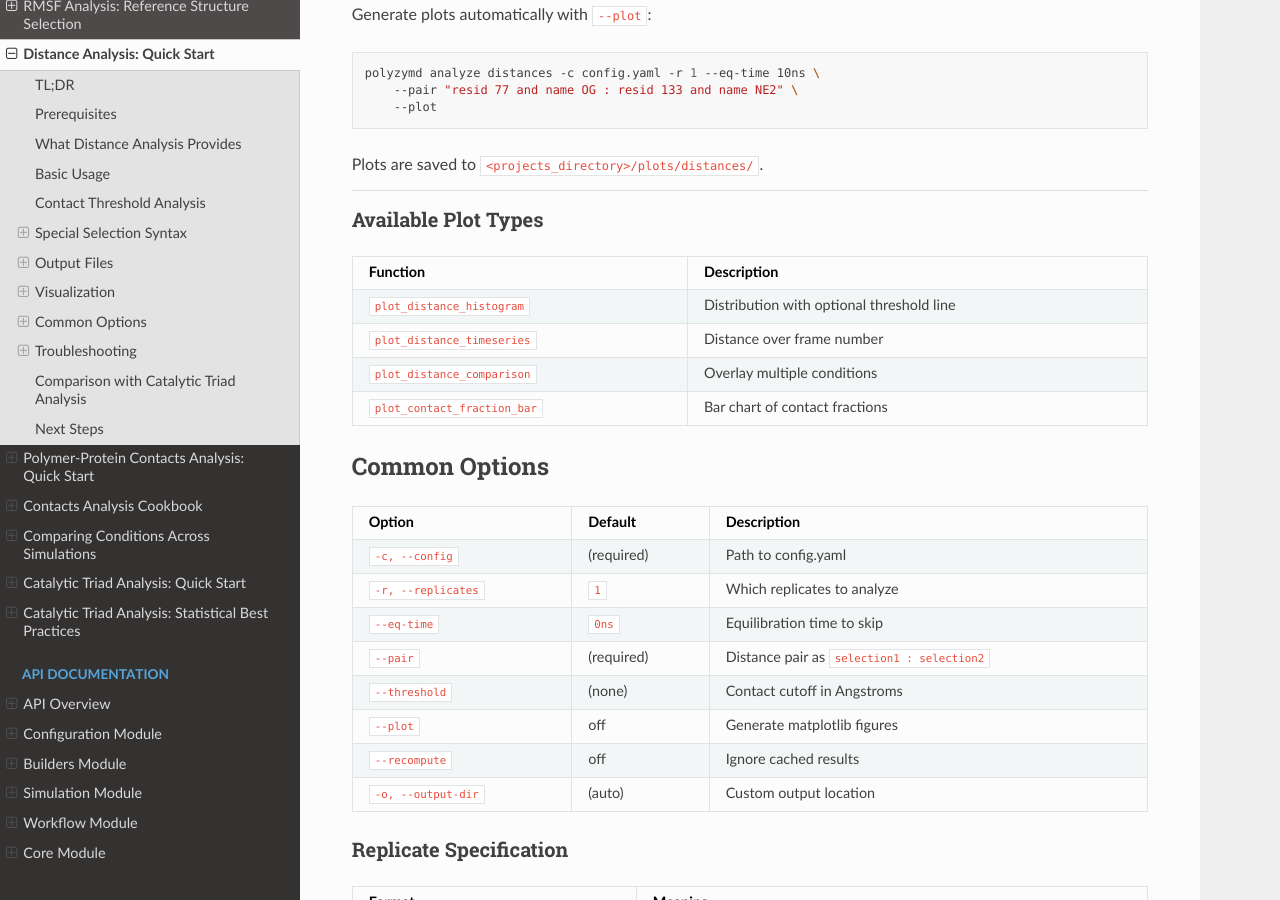
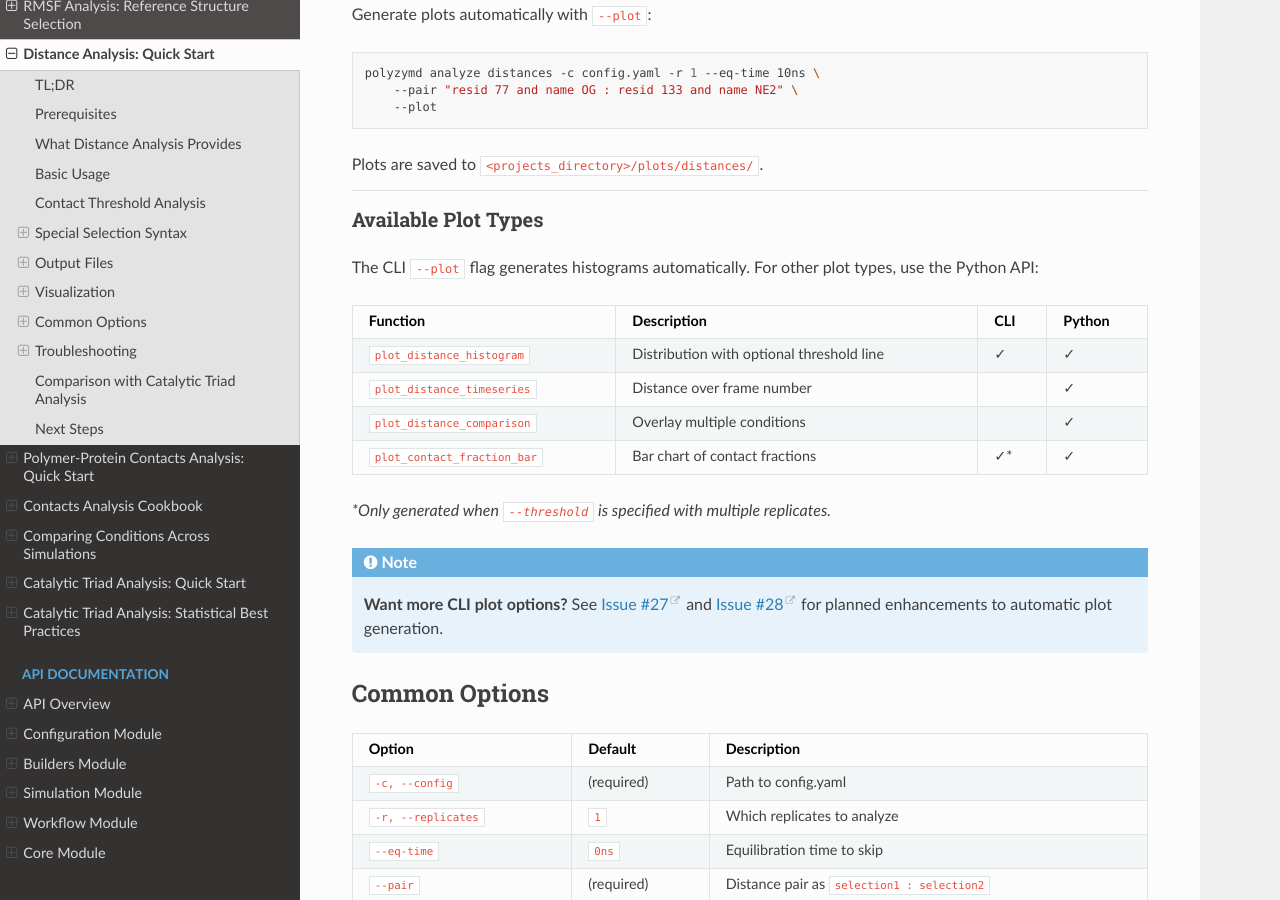
Before and after one commit to joelaforet/polyzymd, a Sphinx documentation site: the page built from docs/source/tutorials/analysis_distances_quickstart.md, in a window 1280 px wide and 900 px high, scrolled down 4583 px. Built offline with Sphinx 7.4.7 and the Read the Docs theme 3.1.0, drawn with Linux system fonts in a browser that asks for light colours.

Commit message:
docs: Clarify plot types CLI vs Python availability in distances tutorial
- Add CLI/Python columns to plot types table
- Note that histogram is CLI-available, others are Python-only
- Add footnote about contact_fraction_bar requiring --threshold
- Link to Issues #27 and #28 for planned CLI enhancements

````diff
--- a/docs/source/tutorials/analysis_distances_quickstart.md
+++ b/docs/source/tutorials/analysis_distances_quickstart.md
@@ -402,12 +402,23 @@ fig.savefig("distance_comparison.png")
 
 ### Available Plot Types
 
-| Function | Description |
-|----------|-------------|
-| `plot_distance_histogram` | Distribution with optional threshold line |
-| `plot_distance_timeseries` | Distance over frame number |
-| `plot_distance_comparison` | Overlay multiple conditions |
-| `plot_contact_fraction_bar` | Bar chart of contact fractions |
+The CLI `--plot` flag generates histograms automatically. For other plot types,
+use the Python API:
+
+| Function | Description | CLI | Python |
+|----------|-------------|:---:|:------:|
+| `plot_distance_histogram` | Distribution with optional threshold line | ✓ | ✓ |
+| `plot_distance_timeseries` | Distance over frame number | | ✓ |
+| `plot_distance_comparison` | Overlay multiple conditions | | ✓ |
+| `plot_contact_fraction_bar` | Bar chart of contact fractions | ✓* | ✓ |
+
+*\*Only generated when `--threshold` is specified with multiple replicates.*
+
+```{note}
+**Want more CLI plot options?** See [Issue #27](https://github.com/joelaforet/polyzymd/issues/27)
+and [Issue #28](https://github.com/joelaforet/polyzymd/issues/28) for planned enhancements
+to automatic plot generation.
+```
 
 ## Common Options
 
````
